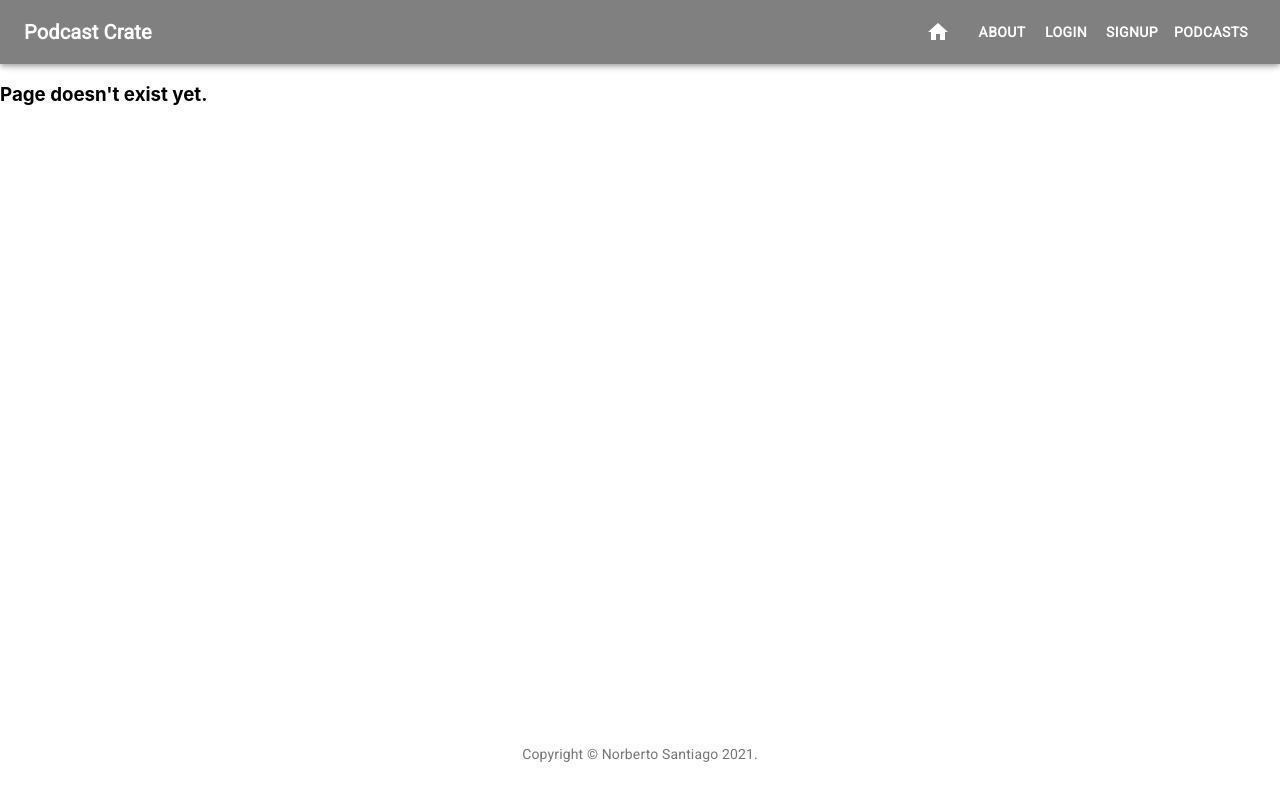
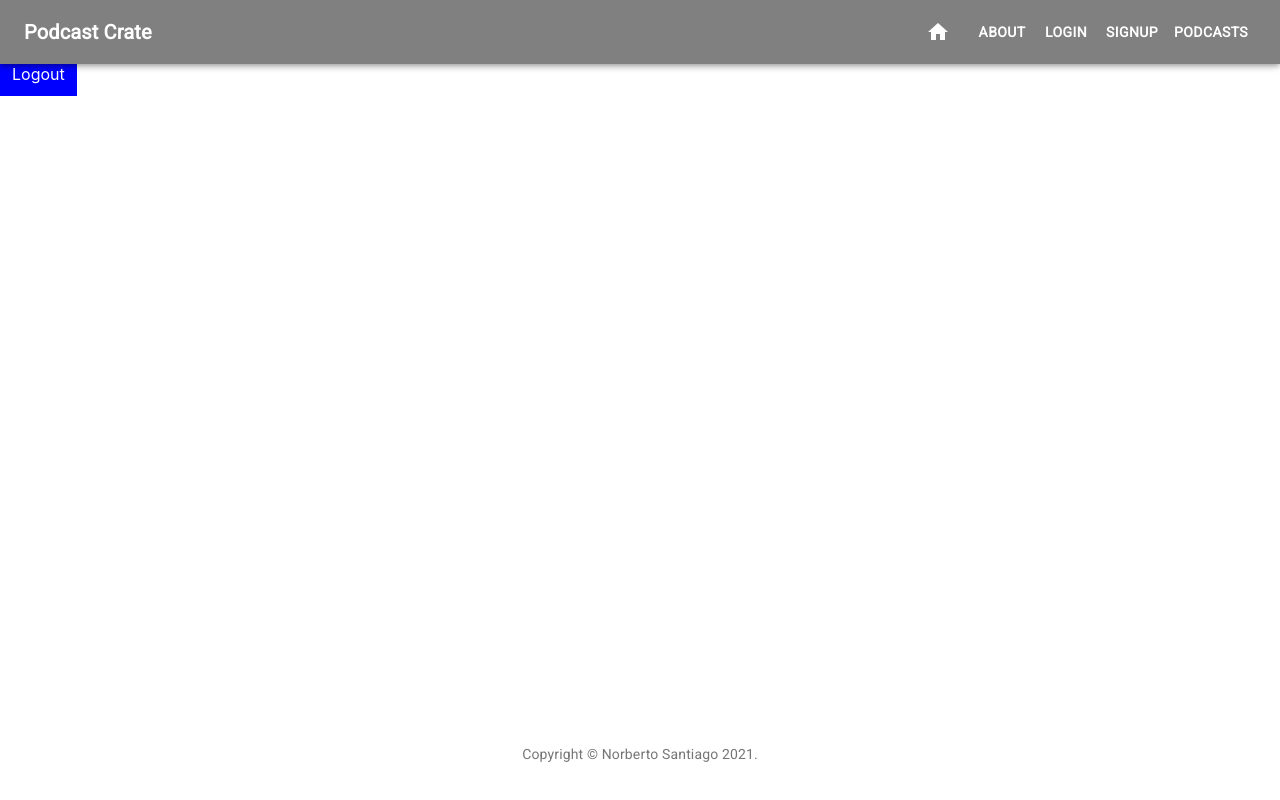
Before and after one commit to N-Santiago/podcast-crate-react-redux, a React (Create React App) app in the folder frontend/: page /logout in a window 1280 px wide. Built offline with nearby package versions, Linux system fonts and the light colour scheme; no server answers.

Commit message:
Fixed authentication issue and applied conditional statement in navbar.

```diff
--- a/frontend/src/App.js
+++ b/frontend/src/App.js
@@ -13,7 +13,7 @@ import Navbar from './components/Navbar';
 import Footer from './components/Footer';
 import Signup from "./components/Signup";
 import Login from "./components/Login";
-// import Logout from "./components/Logout";
+import Logout from "./components/Logout";
 import Protected from "./components/Protected";
 import withAuth from "./components/WithAuth";
 import { connect } from 'react-redux';
@@ -35,6 +35,7 @@ class App extends React.Component {
             <Route exact path='/about' component={About}/>
             <Route exact path='/signup' component={Signup} />
             <Route exact path='/login' component={Login} />
+            <Route exact path='/logout' component={Logout} />
             <Route exact path="/protected" component={withAuth(Protected)} />
             <Route exact path='/podcasts/new' component={withAuth(PodcastInput)}/>
             <Route exact path='/podcasts' render={(routerProps) => <Podcasts {...routerProps} podcasts={this.props.podcasts}/>}/>
--- a/frontend/src/actions/addEpisode.js
+++ b/frontend/src/actions/addEpisode.js
@@ -1,10 +1,13 @@
+import { getToken } from './auth'
+
 export const addEpisode = (episode, podcastId, history) => {
     return (dispatch) => {
         fetch(`http://localhost:3000/podcasts/${podcastId}/episodes`, {
             method: 'POST',
             headers: {
                 'Content-Type': 'application/json',
-                'Accept': 'application/json'
+                'Accept': 'application/json',
+                Authorization: getToken()
             },
             body: JSON.stringify({episode})
         })
--- a/frontend/src/actions/addPodcast.js
+++ b/frontend/src/actions/addPodcast.js
@@ -1,10 +1,11 @@
-
+import { getToken } from './auth'
 
 export const addPodcast = (podcast, history) => {
     return (dispatch) => {
         fetch('http://localhost:3000/podcasts', {
             method: 'POST',
             headers: {
+              Authorization: getToken()
             },
             body: podcast
         })
--- a/frontend/src/actions/auth.js
+++ b/frontend/src/actions/auth.js
@@ -5,7 +5,7 @@ const setToken = (token) => {
     localStorage.setItem("lastLoginTime", new Date(Date.now()).getTime());
 };
 
-const getToken = () => {
+export const getToken = () => {
     const now = new Date(Date.now()).getTime();
     const timeAllowed = 1000 * 60 * 30;
     const timeSinceLastLogin = now - localStorage.getItem("lastLoginTime");
@@ -13,6 +13,11 @@ const getToken = () => {
         return localStorage.getItem("token");
     }
 };
+
+const deleteToken = () => {
+  localStorage.removeItem("token")
+  localStorage.removeItem("lastLoginTime")
+}
 
 export const signupUser = (credentials) => {
     return (dispatch) => {
@@ -78,6 +83,8 @@ export const loginUser = (credentials) => {
                 Authorization: getToken(),
             },
         }).then((res) => {
+          deleteToken()
+          console.log("token", getToken())
             if (res.ok) {
                 return dispatch({ type: NOT_AUTHENTICATED })
             } else {
--- a/frontend/src/actions/editPodcast.js
+++ b/frontend/src/actions/editPodcast.js
@@ -1,4 +1,4 @@
-
+import { getToken } from './auth'
 
 export const editPodcast = (podcast, podcastId, history) => {
   debugger
@@ -6,6 +6,7 @@ export const editPodcast = (podcast, podcastId, history) => {
         fetch(`http://localhost:3000/podcasts/${podcastId}`, {
             method: 'PATCH',
             headers: {
+              Authorization: getToken()
             },
             body: podcast
         })
--- a/frontend/src/components/LoadingIndicator.js
+++ b/frontend/src/components/LoadingIndicator.js
@@ -13,7 +13,7 @@ const LoadingIndicator = (props) => {
             }}
         >
             <h3>Loading</h3>
-            <Loader type="ThreeDots" color="blue" height="100" width="100" />
+            <Loader type="ThreeDots" color="gray" height="100" width="100" />
         </div>
     );
 }
--- a/frontend/src/components/Logout.js
+++ b/frontend/src/components/Logout.js
@@ -21,7 +21,7 @@ const Logout = ({ logoutUser }) => {
   }
 
   return (
-    <a href="" style={link} onClick={handleClick}>Logout</a>
+    <a href="#" style={link} onClick={handleClick}>Logout</a>
   );
 };
 
--- a/frontend/src/components/Navbar.js
+++ b/frontend/src/components/Navbar.js
@@ -8,6 +8,9 @@ import Link from '@material-ui/core/Link';
 import MenuItem from '@material-ui/core/MenuItem';
 import Menu from '@material-ui/core/Menu';
 import HomeIcon from '@material-ui/icons/Home';
+import { useSelector, useDispatch } from 'react-redux'
+import { useEffect } from 'react'
+import { checkAuth } from '../actions/auth.js'
 
 const useStyles = makeStyles((theme) => ({
   root: {
@@ -29,6 +32,12 @@ export default function NavBar() {
   const classes = useStyles();
   const [anchorEl, setAnchorEl] = React.useState(null);
   const open = Boolean(anchorEl);
+  const loggedIn = useSelector(state => state.authorization.loggedIn)
+  const dispatch = useDispatch()
+
+  useEffect(() => {
+    dispatch(checkAuth())
+  }, [])
 
   const handleMenu = (event) => {
     setAnchorEl(event.currentTarget);
@@ -53,8 +62,10 @@ export default function NavBar() {
           <div className={classes.buttons}>
             <Button color="inherit" component={Link} href={"/"}><HomeIcon/></Button>
             <Button color="inherit" component={Link} href={"/about"}><strong>About</strong></Button>
+            {loggedIn ? <Button color="inherit" component={Link} href={"/logout"}><strong>Logout</strong></Button> : (<>
             <Button color="inherit" component={Link} href={"/login"}><strong>Login</strong></Button>
             <Button color="inherit" component={Link} href={"/signup"}><strong>Signup</strong></Button>
+            </>)}
             <Button
               roboto-label="podcasts"
               roboto-controls="menu-appbar"
```
